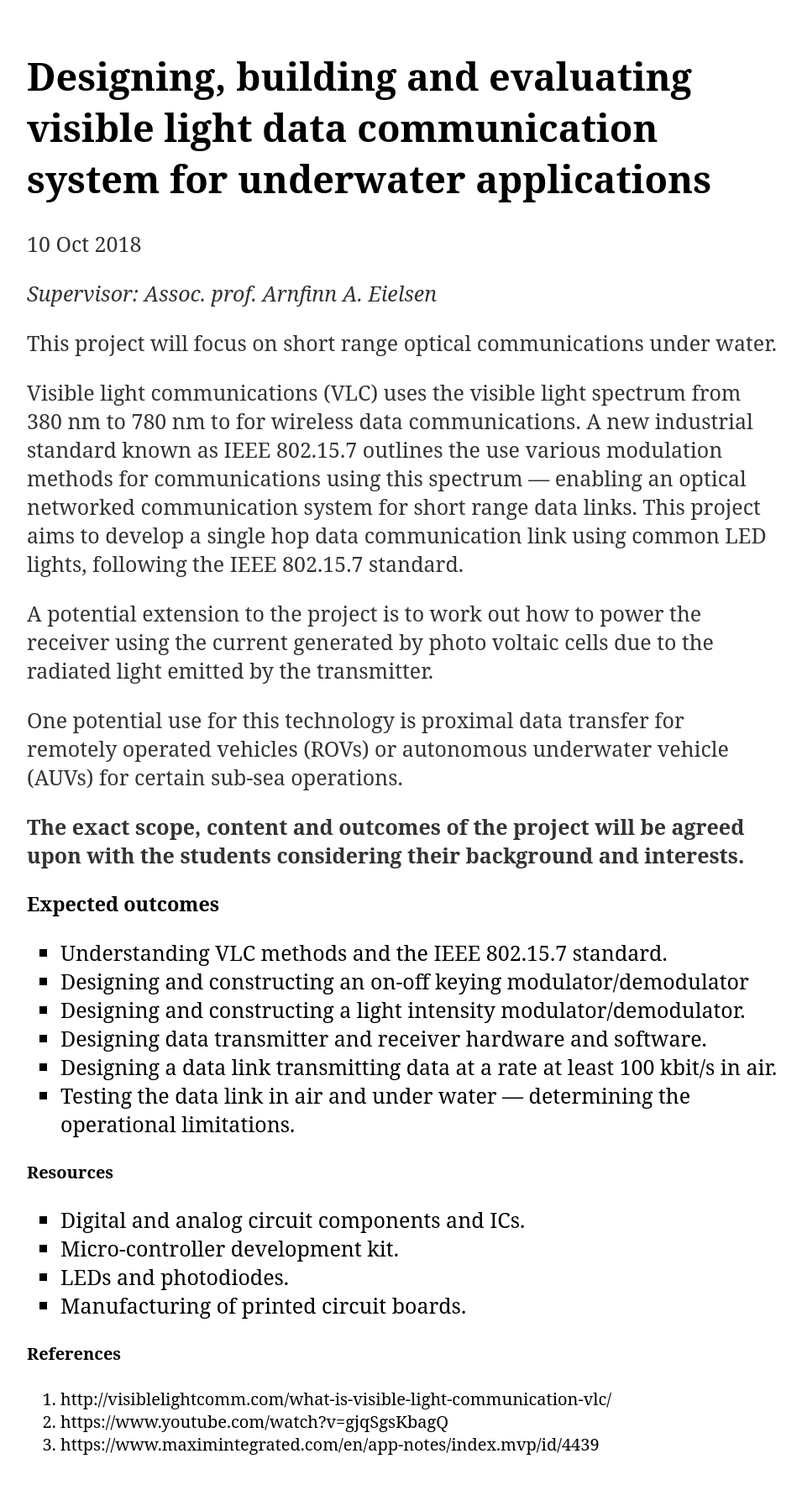
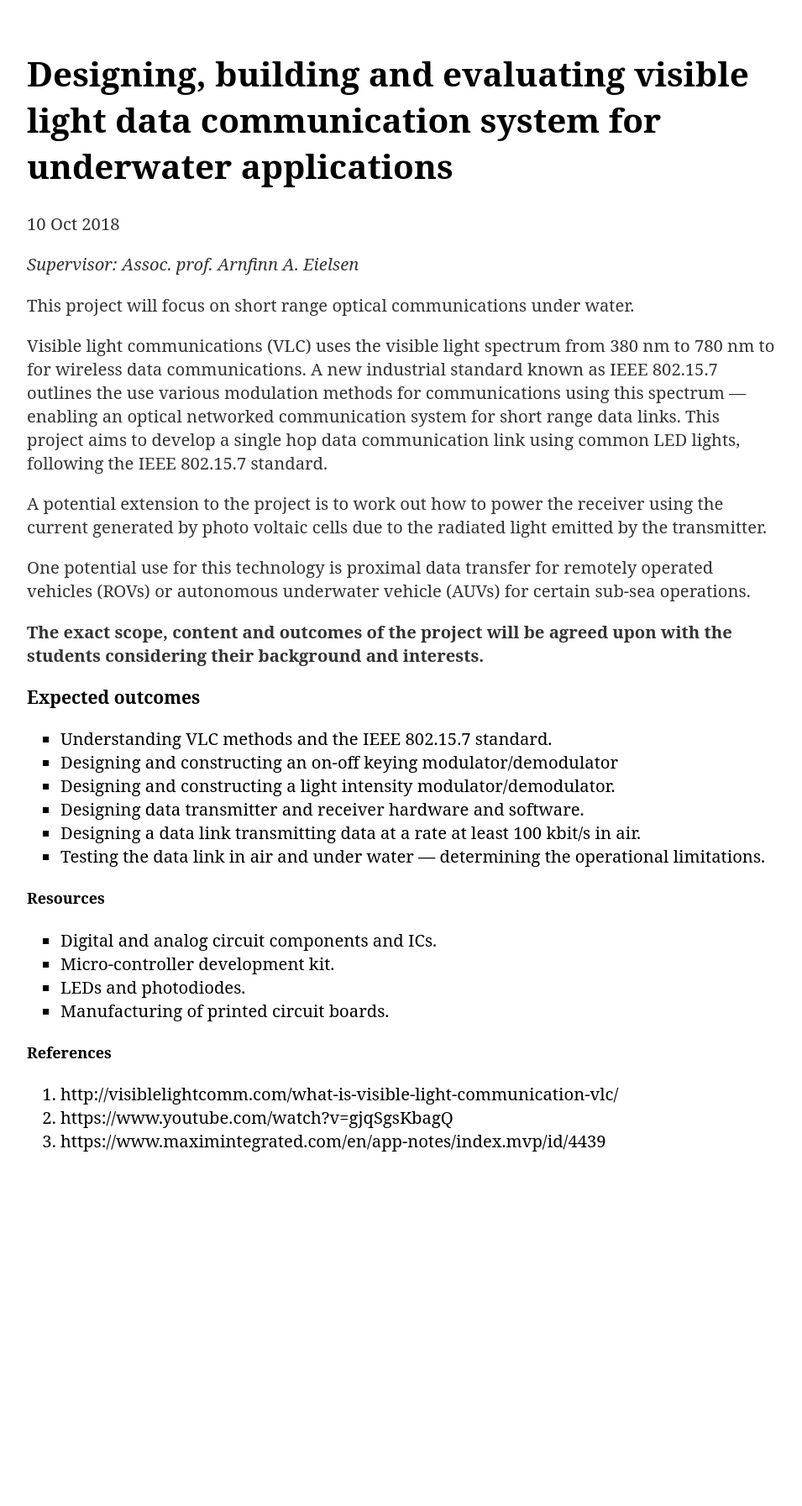
Before and after one commit to eielsen/eielsen.github.io, a Jekyll site: the page built from _posts/2018-10-10-light-comms.md, in a window 1280 px wide. Shown: the whole page at 84% size, without its empty margins (160-1115 px from the left). Built offline with Jekyll 4.4.1, drawn with Linux system fonts in a browser that asks for light colours; some web fonts are replaced; after the commit the page ends 1432 px from its top, so only the background shows below that.

Commit message:
Update main.css

```diff
--- a/css/main.css
+++ b/css/main.css
@@ -2,7 +2,7 @@ body {
   margin: 60px auto;
   width: 70%;
   font-family:'Sura', 'Serif';
-  font-size: 1.25em;
+  font-size: 1.125em;
 }
 
 img {
@@ -11,8 +11,12 @@ img {
   background: none;
 }
 
+ol {
+  font-size: 1.125em;
+}
+
 ul {
-  font-size: 1.25em;
+  font-size: 1.125em;
 }
 
 ul li {
@@ -37,7 +41,7 @@ span.posts {
 }
 
 p {
-  font-size: 1.25em;
+  font-size: 1.125em;
   color: #333;
 }
 
@@ -48,7 +52,7 @@ footer {
 
 ul.posts {
   margin: 0px;
-  font-size: 1.25em;
+  font-size: 1.125em;
   font-family:'Lato', 'Sans-Serif';
 }
 
```
